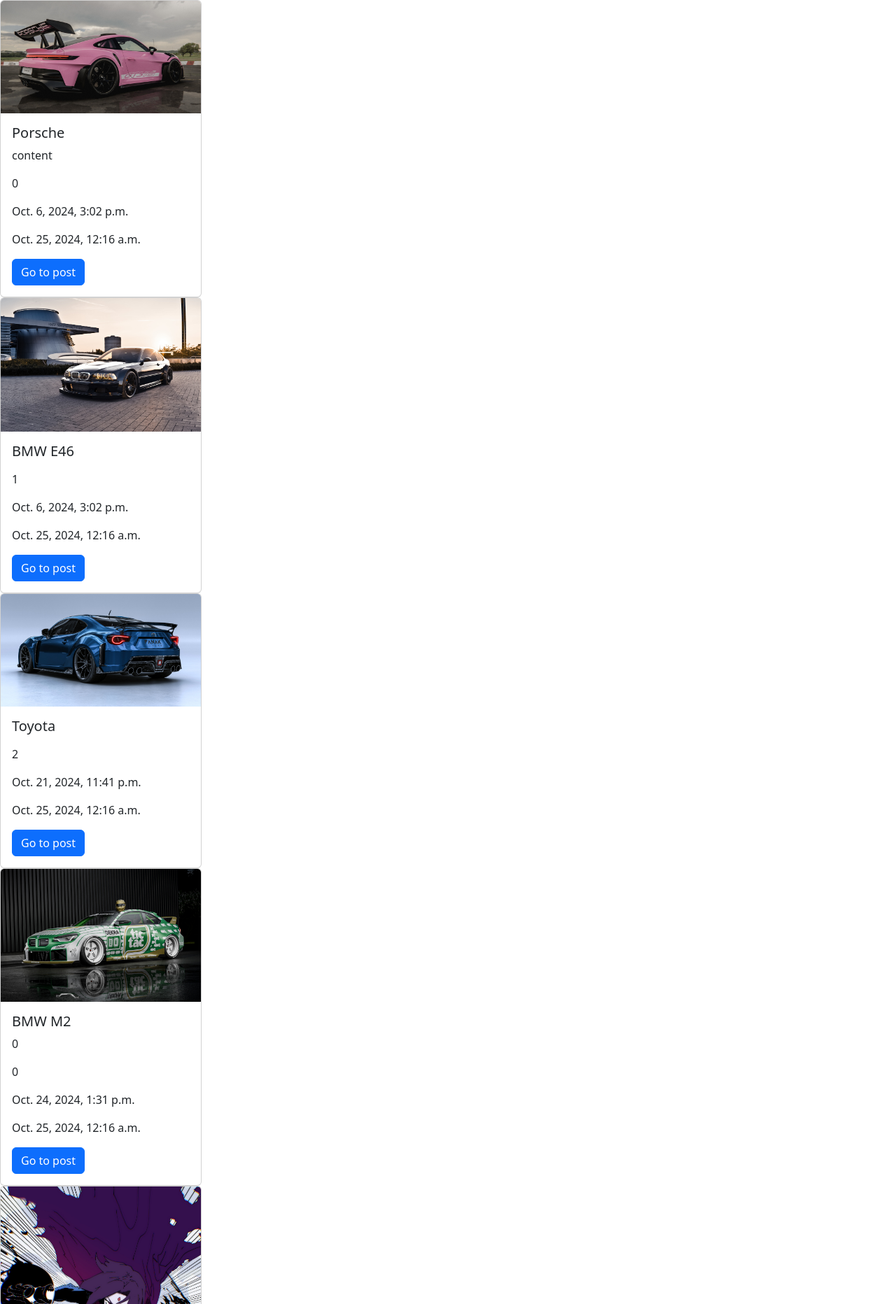
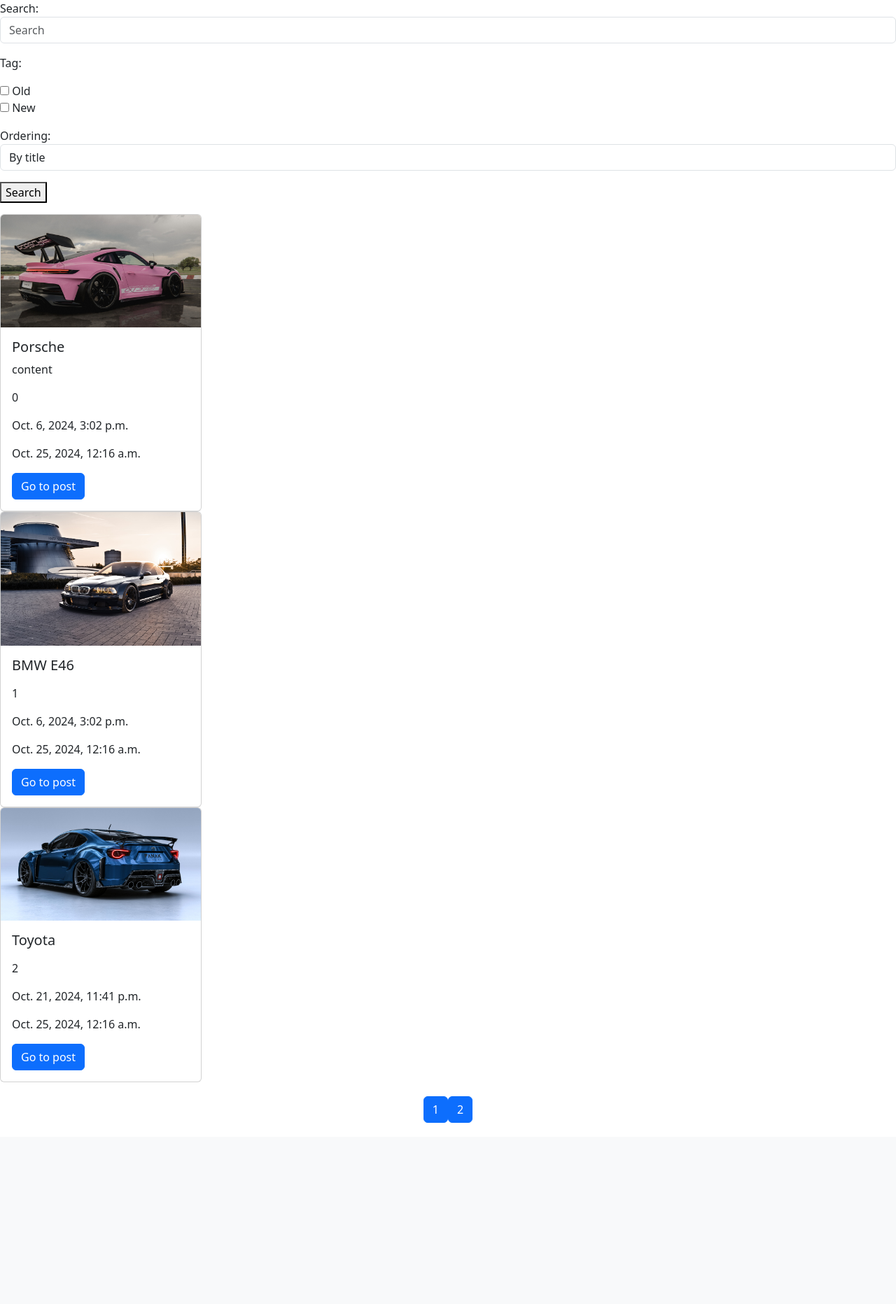
Before and after one commit to Tamik666/month4, a Django app: page /posts/ in a window 1280 px wide. Shown: the part 56-1920 px from the top of the page at 70% size. After the commit the page ends 1661 px from the top, so only its background shows below. Run offline with Django 5.2, Linux system fonts and the light colour scheme; a user stored in the database is signed in; data comes from the database, SQL or seed files in the repository; both versions use the stored data as it was after the commit.

Commit message:
6th task

```diff
--- a/blog/settings.py
+++ b/blog/settings.py
@@ -31,6 +31,7 @@ ALLOWED_HOSTS = []
 # Application definition
 
 INSTALLED_APPS = [
+    "jazzmin",
     'django.contrib.admin',
     'django.contrib.auth',
     'django.contrib.contenttypes',
--- a/posts/forms.py
+++ b/posts/forms.py
@@ -1,5 +1,5 @@
 from django import forms
-from .models import Post
+from .models import Post, Tag
 
 class PostForm(forms.Form):
     image = forms.ImageField()
@@ -52,3 +52,38 @@ class PostForm2(forms.ModelForm):
         if title and title.lower() == 'python':
             raise forms.ValidationError('Title cannot be python')
         return title
+
+class SearchForm(forms.Form):
+    search = forms.CharField(
+        required=False,
+        max_length=100,
+        widget=forms.TextInput(
+            attrs={
+                'placeholder': 'Search',
+                'class': 'form-control'
+
+            }
+        ),
+    )
+    tag = forms.ModelChoiceField(
+        required=False,
+        queryset=Tag.objects.all(),
+        widget=forms.CheckboxSelectMultiple
+    )
+    orderings = (
+        ('title', 'By title'),
+        ("-title", "By title descending"),
+        ("rate", "By rate"),
+        ("-rate", "By rate descending"),
+        ("created_at", "By date"),
+        ("-created_at", "By date descending"),
+    )
+    ordering = forms.ChoiceField(
+        required=False,
+        choices=orderings,
+        widget=forms.Select(
+            attrs={
+                'class': 'form-control'
+            }
+        )
+    )
--- a/posts/views.py
+++ b/posts/views.py
@@ -1,8 +1,9 @@
 from django.shortcuts import redirect, render
 from django.http import HttpResponse
 from posts.models import Post
-from posts.forms import PostForm, PostForm2
+from posts.forms import (PostForm, PostForm2, SearchForm)
 from django.contrib.auth.decorators import login_required
+from django.db.models import Q
 import random
 
 
@@ -12,11 +13,50 @@ def test(request):
 def main_page_view(request):
     if request.method == 'GET':
         return render(request, 'base.html')
+
 @login_required(login_url="/login/")
 def post_list_view(request):
+    limit = 3
     if request.method == 'GET':
+        search = request.GET.get('search', None)
+        tag = request.GET.getlist('tag', None)
+        ordering = request.GET.get('ordering', None)
+        page = int(request.GET.get('page', 1))
         posts = Post.objects.all()
-        return render(request, 'posts/post_list.html', context={'posts': posts})
+
+        if search:
+            posts = posts.filter(
+                Q(title__icontains=search) | Q(content__icontains=search)
+                )
+
+        if tag:
+            posts = posts.filter(tags__id__in=tag)
+
+        if ordering:
+            posts = posts.order_by(ordering)
+
+        max_pages = posts.count() / limit
+
+        if round(max_pages) < max_pages:
+            max_pages = round(max_pages) + 1
+        else:
+            max_pages = round(max_pages)
+
+        start = (page - 1) * limit
+        end = page * limit
+        posts = posts[start:end]
+
+        form = SearchForm()
+        context = {
+            'posts': posts,
+            'form': form,
+            'max_pages': range(1, max_pages + 1),
+        }
+        return render(
+            request, 'posts/post_list.html',
+            context=context
+            )
+
 @login_required(login_url="/login/")
 def post_detail_view(request, post_id):
     if request.method == 'GET':
--- a/templates/posts/post_list.html
+++ b/templates/posts/post_list.html
@@ -3,6 +3,10 @@
 {% load static %}
 
 {% block content %}
+<form action="/posts/" method="get">
+  {{form.as_p}}
+  <button type="submit">Search</button>
+</form>
     {% for post in posts %}
 <div class="card" style="width: 18rem;">
   {% if post.image %}
@@ -20,4 +24,17 @@
     </div>
   </div>
     {% endfor %}
+    <div style="display: flex; justify-content: center; margin-top: 20px; margin-bottom: 20px;">
+      {% for i in max_pages %}
+        {% if request.GET %}
+          <a class="btn btn-primary" href="?{{ request.GET.urlencode|slice:'0:-6' }}&page={{ i }}">
+            {{i}}
+          </a>
+        {% else %}
+          <a class="btn btn-primary" href="/posts/?page={{i}}">
+            {{i}}
+          </a>
+        {% endif %}
+      {% endfor %}
+    </div>
 {% endblock %}
--- a/users/forms.py
+++ b/users/forms.py
@@ -1,4 +1,6 @@
 from django import forms
+
+from posts.models import Tag
 
 class RegisterForm(forms.Form):
     username = forms.CharField()
```
Also changed, not shown: db.sqlite3.
